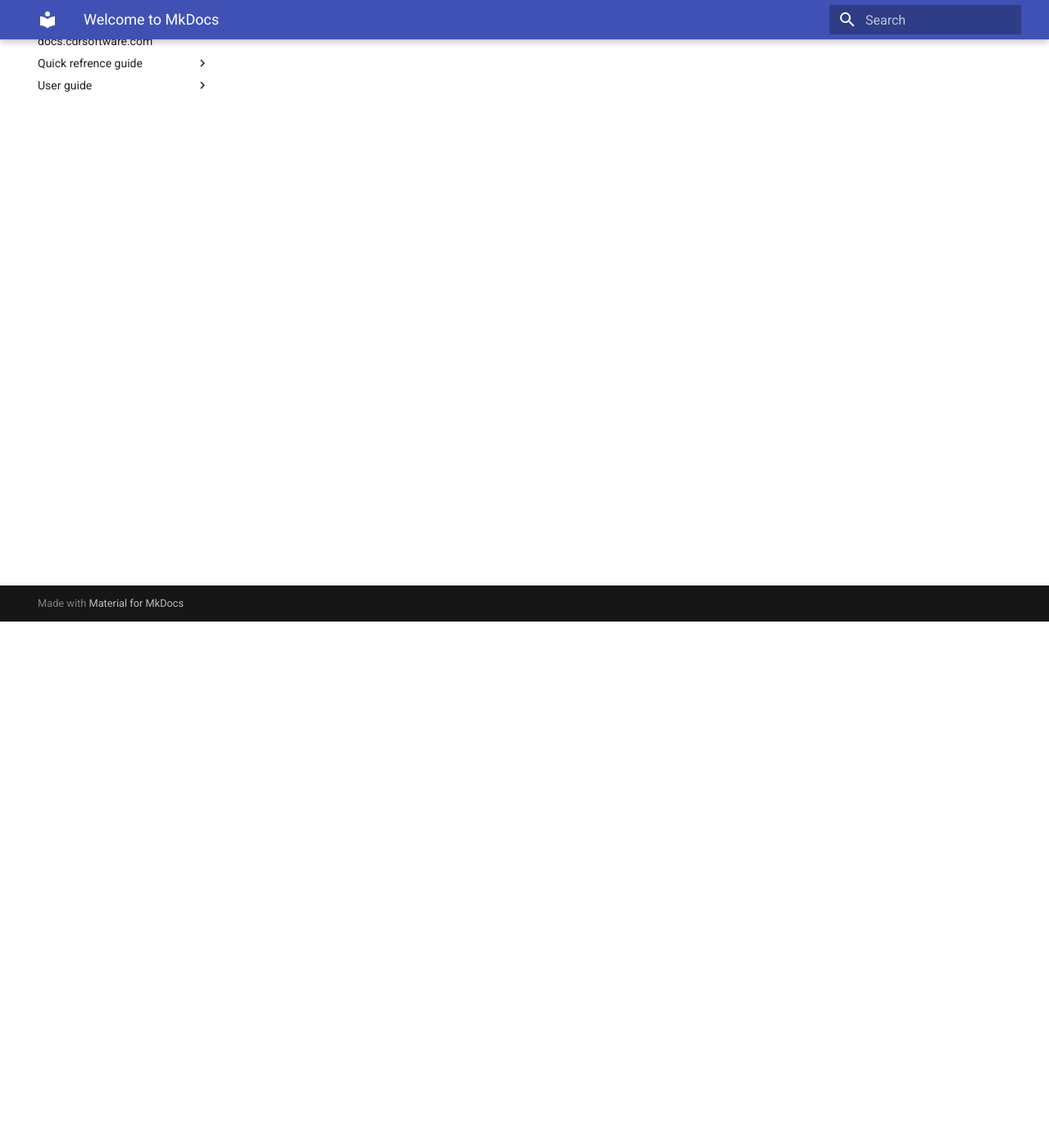
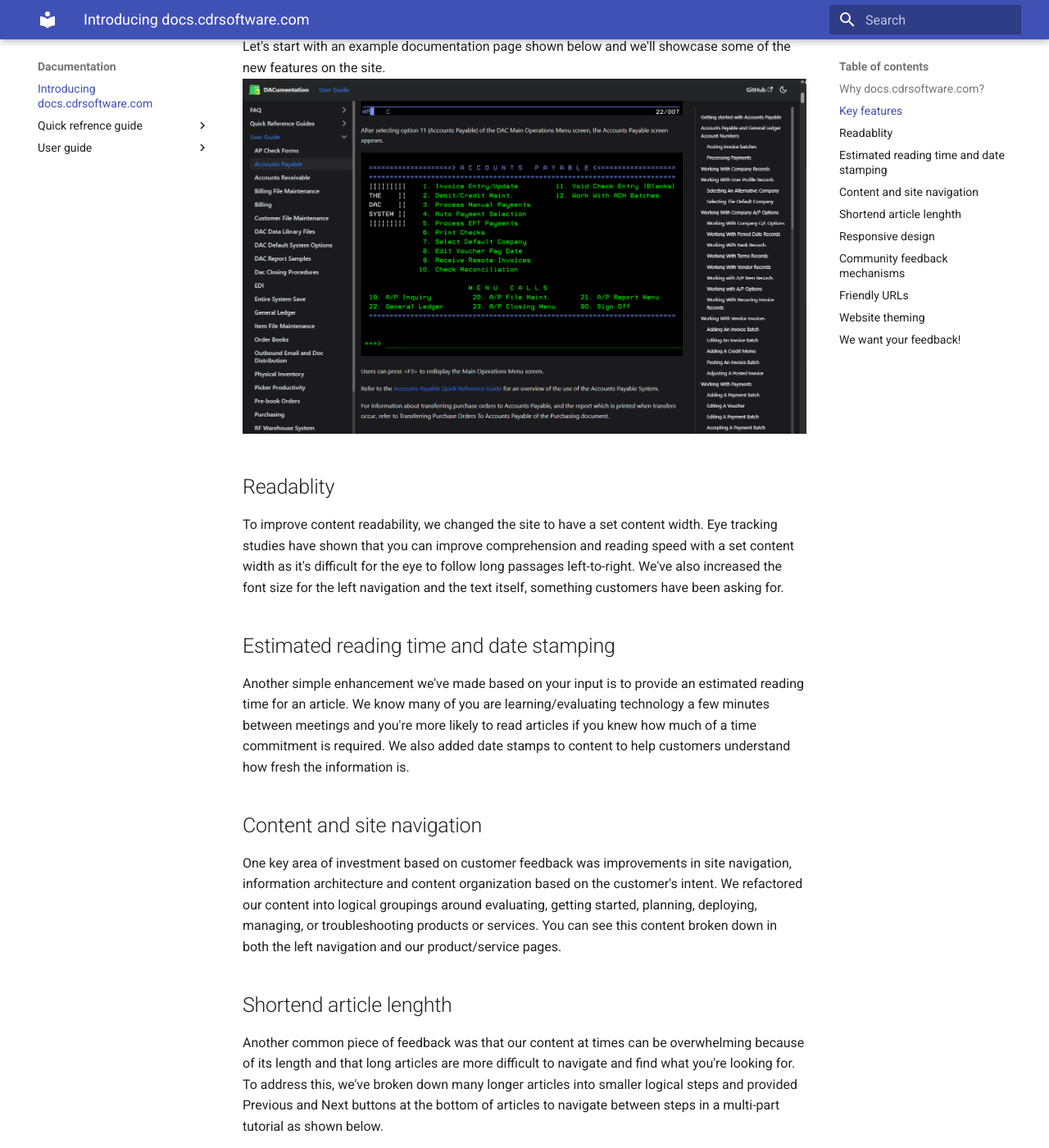
Before and after one commit to AydenB/mkdocs, an MkDocs documentation site: the page built from docs/index.md, in a window 1280 px wide and 1400 px high, scrolled down 642 px. Shown: the whole window at 82% size. Built offline with MkDocs 1.6.1 and Material for MkDocs 9.7.7, drawn with Linux system fonts in a browser that asks for light colours; some of the changed text lies outside the part shown.

```diff
--- a/docs/index.md
+++ b/docs/index.md
@@ -1,17 +1,52 @@
-# Welcome to MkDocs
+# Introducing docs.cdrsoftware.com
 
-For full documentation visit [mkdocs.org](https://www.mkdocs.org).
+## Why docs.cdrsoftware.com?
 
-## Commands
+In short, content matters. We interviewed and surveyed hundreds of developers and IT Pros and sifted through your website feedback over the years on UserVoice. It was clear we needed to make a change and create a modern web experience for content. The first thing we did was evaluate our existing content infrastructure. The prevous site was built on a 10-15 year-old brittle codebase with an archaic publishing and deployment system that was never designed to run on the cloud.
 
-* `mkdocs new [dir-name]` - Create a new project.
-* `mkdocs serve` - Start the live-reloading docs server.
-* `mkdocs build` - Build the documentation site.
-* `mkdocs -h` - Print help message and exit.
+Our focus was not only on the experience, but also on the content we create and how each of you consume it. For years customers have told us to go beyond walls of text with feature-level content and help them implement solutions to their business problems. We knew that the content we delivered and the platform we built must make it easy for customers to learn and deploy solutions.
 
-## Project layout
+We realized that to get the overall experience right we needed to start from scratch; from this effort comes https://docs.cdrsoftware.com – a new hope for documentation at CDR.
 
-    mkdocs.yml    # The configuration file.
-    docs/
-        index.md  # The documentation homepage.
-        ...       # Other markdown pages, images and other files.
+## Key features
+
+Let's start with an example documentation page shown below and we'll showcase some of the new features on the site. ![Dacumentation](./images/DACumentation.png)
+
+## Readablity
+
+To improve content readability, we changed the site to have a set content width. Eye tracking studies have shown that you can improve comprehension and reading speed with a set content width as it's difficult for the eye to follow long passages left-to-right. We've also increased the font size for the left navigation and the text itself, something customers have been asking for.
+
+## Estimated reading time and date stamping
+
+Another simple enhancement we've made based on your input is to provide an estimated reading time for an article. We know many of you are learning/evaluating technology a few minutes between meetings and you're more likely to read articles if you knew how much of a time commitment is required. We also added date stamps to content to help customers understand how fresh the information is.
+
+## Content and site navigation
+
+One key area of investment based on customer feedback was improvements in site navigation, information architecture and content organization based on the customer's intent. We refactored our content into logical groupings around evaluating, getting started, planning, deploying, managing, or troubleshooting products or services. You can see this content broken down in both the left navigation and our product/service pages.
+
+## Shortend article lenghth
+
+Another common piece of feedback was that our content at times can be overwhelming because of its length and that long articles are more difficult to navigate and find what you're looking for. To address this, we've broken down many longer articles into smaller logical steps and provided Previous and Next buttons at the bottom of articles to navigate between steps in a multi-part tutorial as shown below.
+
+## Responsive design
+
+To build a great experience on mobile devices, tablets, and PCs, we switched to a responsive layout. Clicking the Options button will expand/collapse to show the same options on a desktop view.
+
+## Community feedback mechanisms
+
+Your questions, comments, and feedback are important to us. You are now able to provide comments and Sidenotes on all of our articles.
+
+## Friendly URLs
+
+We care about our web experience and one thing that regularly bugged us as users of documentation is that articles didn't have friendly, readable URLs or the ability to link to a section. Here's an example of the same article with our new URLs.
+
+Before: <https://fogsoftwaregroup.sharepoint.com/:b:/r/sites/CDRODrive/Documents/DAC%20Documentation/DAC%20USER%20GUIDE/Accounts%20Payable.pdf?csf=1&web=1&e=9axhYh>
+
+After: <https://docs.cdrsoftware.com/User%20Guide/Accounts%20Payable#adding-a-payment-batch>
+
+## Website theming
+
+We also added a theme picker to articles so that you can change between a light and dark theme.
+![Alt text](images/darkmode.gif)
+
+## We want your feedback!
--- a/docs/intro.md
+++ /dev/null
@@ -1,57 +0,0 @@
----
-sidebar_position: 1
-slug: /
----
-
-# Introducing docs.cdrsoftware.com
-
-## Why docs.cdrsoftware.com?
-
-In short, content matters. We interviewed and surveyed hundreds of developers and IT Pros and sifted through your website feedback over the years on UserVoice. It was clear we needed to make a change and create a modern web experience for content. The first thing we did was evaluate our existing content infrastructure. The prevous site was built on a 10-15 year-old brittle codebase with an archaic publishing and deployment system that was never designed to run on the cloud.
-
-Our focus was not only on the experience, but also on the content we create and how each of you consume it. For years customers have told us to go beyond walls of text with feature-level content and help them implement solutions to their business problems. We knew that the content we delivered and the platform we built must make it easy for customers to learn and deploy solutions.
-
-We realized that to get the overall experience right we needed to start from scratch; from this effort comes https://docs.cdrsoftware.com – a new hope for documentation at CDR.
-
-## Key features
-
-Let's start with an example documentation page shown below and we'll showcase some of the new features on the site. ![Dacumentation](./images/DACumentation.png)
-
-## Readablity
-
-To improve content readability, we changed the site to have a set content width. Eye tracking studies have shown that you can improve comprehension and reading speed with a set content width as it's difficult for the eye to follow long passages left-to-right. We've also increased the font size for the left navigation and the text itself, something customers have been asking for.
-
-## Estimated reading time and date stamping
-
-Another simple enhancement we've made based on your input is to provide an estimated reading time for an article. We know many of you are learning/evaluating technology a few minutes between meetings and you're more likely to read articles if you knew how much of a time commitment is required. We also added date stamps to content to help customers understand how fresh the information is.
-
-## Content and site navigation
-
-One key area of investment based on customer feedback was improvements in site navigation, information architecture and content organization based on the customer's intent. We refactored our content into logical groupings around evaluating, getting started, planning, deploying, managing, or troubleshooting products or services. You can see this content broken down in both the left navigation and our product/service pages.
-
-## Shortend article lenghth
-
-Another common piece of feedback was that our content at times can be overwhelming because of its length and that long articles are more difficult to navigate and find what you're looking for. To address this, we've broken down many longer articles into smaller logical steps and provided Previous and Next buttons at the bottom of articles to navigate between steps in a multi-part tutorial as shown below.
-
-## Responsive design
-
-To build a great experience on mobile devices, tablets, and PCs, we switched to a responsive layout. Clicking the Options button will expand/collapse to show the same options on a desktop view.
-
-## Community feedback mechanisms
-
-Your questions, comments, and feedback are important to us. You are now able to provide comments and Sidenotes on all of our articles.
-
-## Friendly URLs
-
-We care about our web experience and one thing that regularly bugged us as users of documentation is that articles didn't have friendly, readable URLs or the ability to link to a section. Here's an example of the same article with our new URLs.
-
-Before: <https://fogsoftwaregroup.sharepoint.com/:b:/r/sites/CDRODrive/Documents/DAC%20Documentation/DAC%20USER%20GUIDE/Accounts%20Payable.pdf?csf=1&web=1&e=9axhYh>
-
-After: <https://docs.cdrsoftware.com/User%20Guide/Accounts%20Payable#adding-a-payment-batch>
-
-## Website theming
-
-We also added a theme picker to articles so that you can change between a light and dark theme.
-![Alt text](images/darkmode.gif)
-
-## We want your feedback!
```
